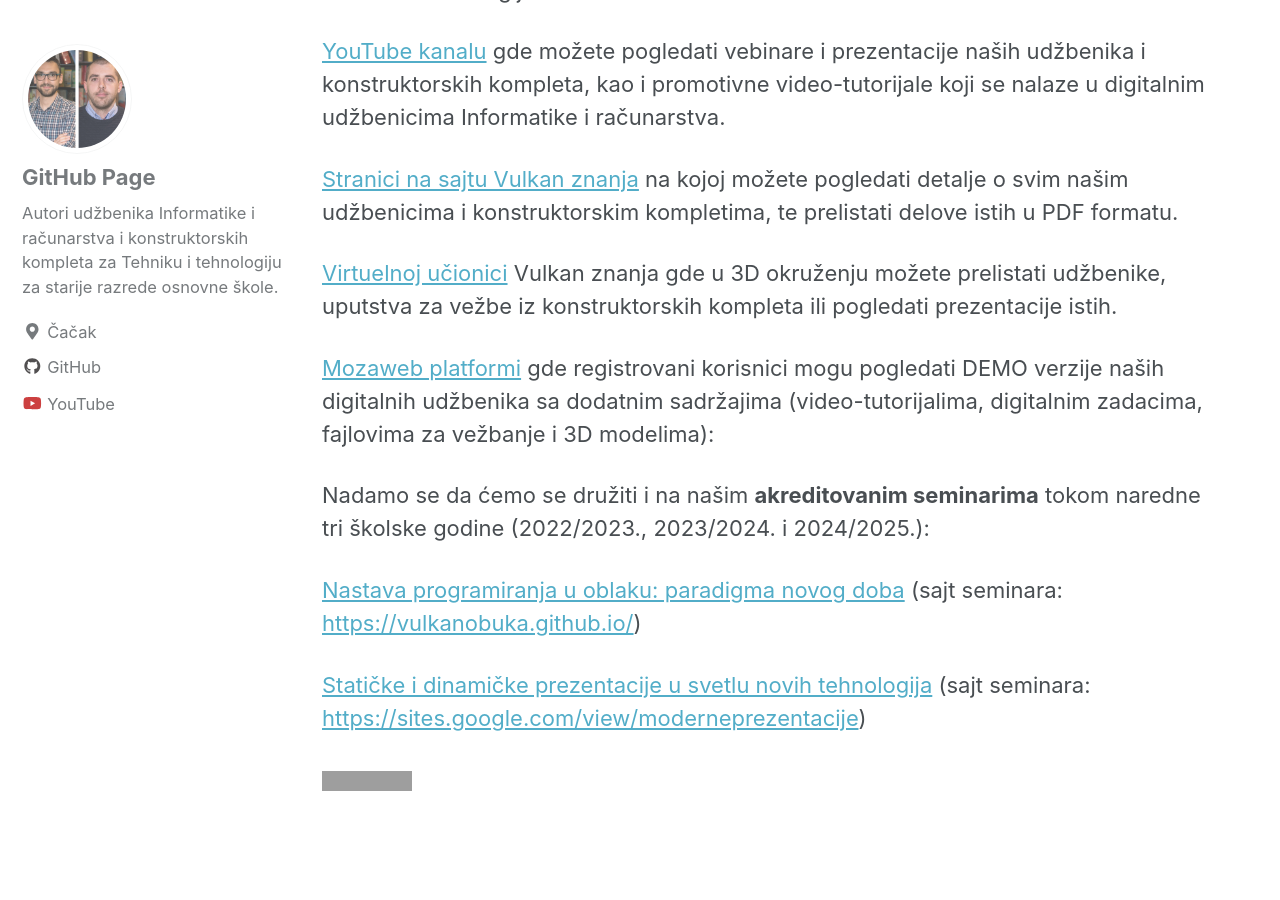
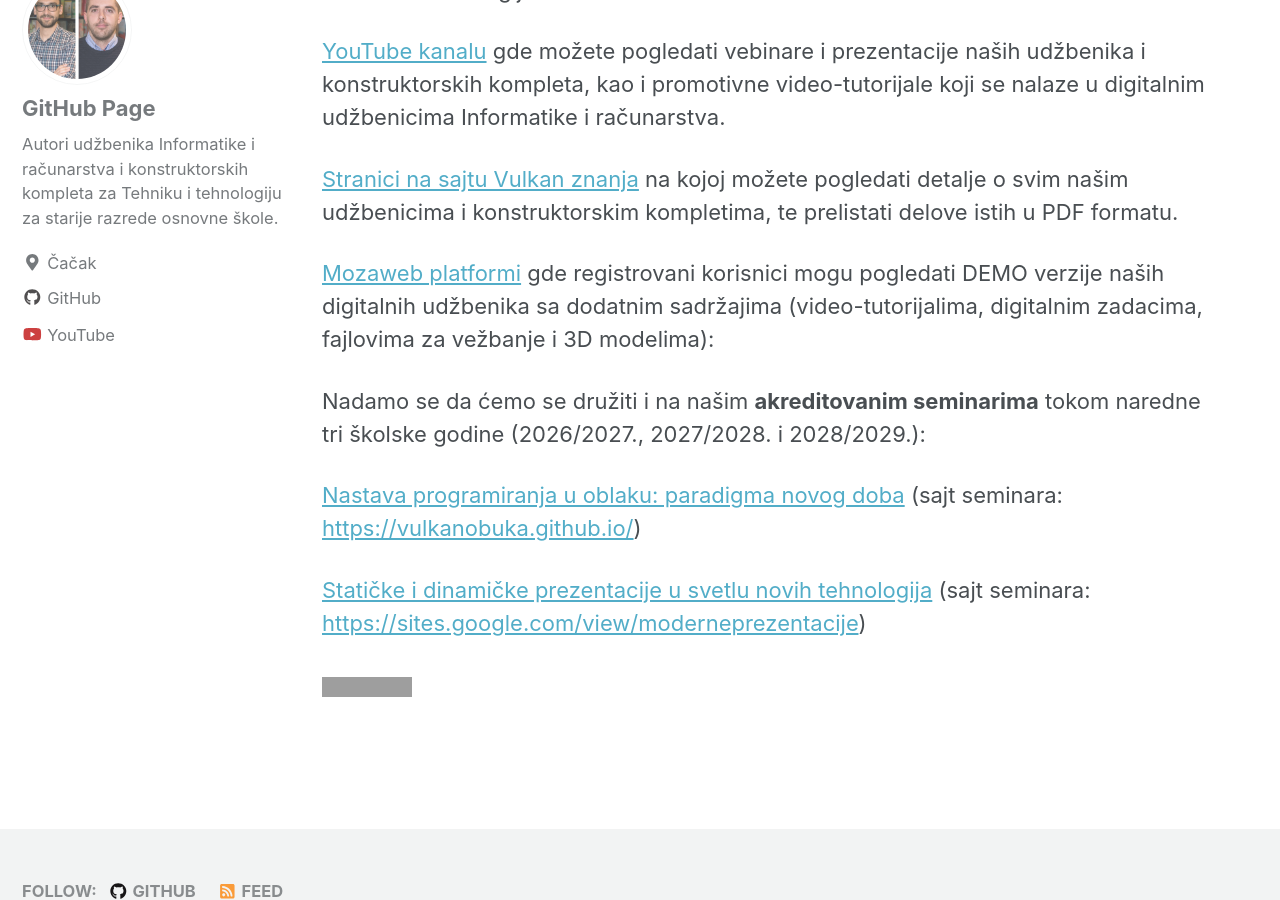
Before and after one commit to vulkanznanje/vulkanznanje.github.io, a Jekyll site: the page built from index.md, in a window 1280 px wide and 900 px high, scrolled down 545 px. Built offline with Jekyll 4.4.1, drawn with Linux system fonts in a browser that asks for light colours; nearby versions of some CDN libraries; grey boxes are pictures that could not be loaded.

Commit message:
Revise seminar years and clean up links in index.md
Updated the years for upcoming accredited seminars and removed a link.

```diff
--- a/index.md
+++ b/index.md
@@ -18,11 +18,9 @@ header:
 
 [Stranici na sajtu Vulkan znanja](https://www.vulkanznanje.rs/a/79184741-7ee8-49d3-8f53-d39ecd87cf27/Milos-Papic-Dalibor-Cukljevic.aspx) na kojoj možete pogledati detalje o svim našim udžbenicima i konstruktorskim kompletima, te prelistati delove istih u PDF formatu.
 
-[Virtuelnoj učionici](https://3d.vulkanznanje.rs/sr_cyr#informatika-3) Vulkan znanja gde u 3D okruženju možete prelistati udžbenike, uputstva za vežbe iz konstruktorskih kompleta ili pogledati prezentacije istih.
-
 [Mozaweb platformi](https://www.mozaweb.com/sr/course.php?cmd=book_list_inner&subject=INF&serie=Vulkan_znanje_predmetna_nastava&books_view=list) gde registrovani korisnici mogu pogledati DEMO verzije naših digitalnih udžbenika sa dodatnim sadržajima (video-tutorijalima, digitalnim zadacima, fajlovima za vežbanje i 3D modelima):
 
-Nadamo se da ćemo se družiti i na našim **akreditovanim seminarima** tokom naredne tri školske godine (2022/2023., 2023/2024. i 2024/2025.):
+Nadamo se da ćemo se družiti i na našim **akreditovanim seminarima** tokom naredne tri školske godine (2026/2027., 2027/2028. i 2028/2029.):
 
 [Nastava programiranja u oblaku: paradigma novog doba](https://zuov-katalog.rs/index.php?action=page/catalog/view&id=959)
 (sajt seminara: <https://vulkanobuka.github.io/>)
```
